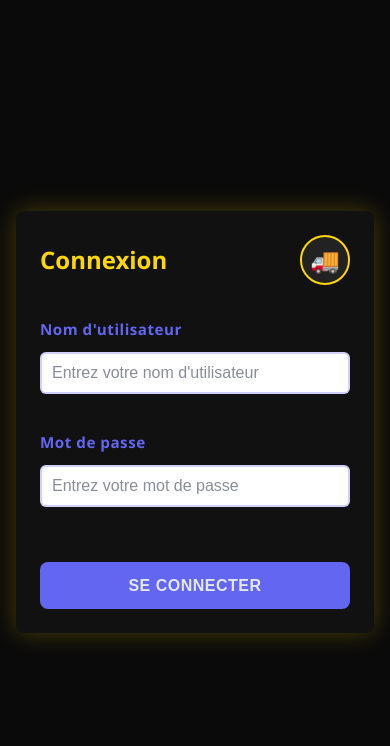
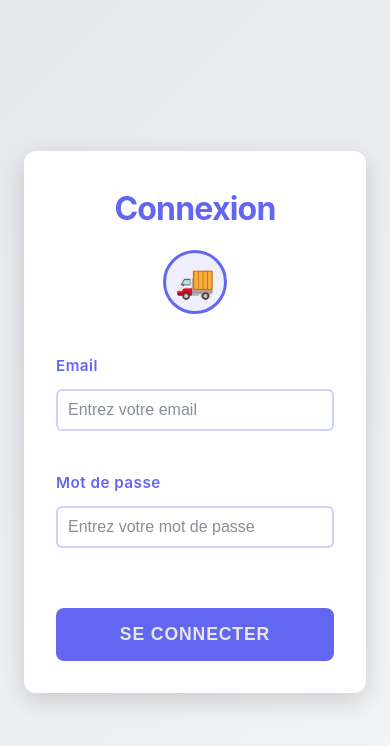
Before and after one commit to ilyessoussia/pfe, a React (Create React App) app: page /fleet in a window 390 px wide. Shown: the top 746 px of the page. Built offline with nearby package versions, Linux system fonts and the light colour scheme.

Commit message:
Initial project push to client repo

```diff
--- a/src/ProtectedRoute.js
+++ b/src/ProtectedRoute.js
@@ -3,9 +3,10 @@ import { Navigate } from 'react-router-dom';
 import { useAuth } from './AuthContext';
 
 const ProtectedRoute = ({ children }) => {
-  const { isLoggedIn } = useAuth();
+  const { user } = useAuth();
+  console.log('ProtectedRoute check:', { user });
 
-  return isLoggedIn ? children : <Navigate to="/fleet" />;
+  return user ? children : <Navigate to="/fleet" />;
 };
 
 export default ProtectedRoute;
--- a/src/pages/Login.css
+++ b/src/pages/Login.css
@@ -1,220 +1,199 @@
-/* Login.css */
+:root {
+  --color-background: #E5E7EB;
+  --color-content-background: #F3F4F6;
+  --color-text-light: #1F2937;
+  --color-primary: #6366F1;
+  --color-primary-dark: #4F46E5;
+  --color-primary-light: #C7D2FE;
+  --color-primary-lighter: #A5B4FC;
+  --color-primary-lightest: rgba(99, 102, 241, 0.15);
+  --color-text-muted: #6B7280;
+  --color-black: #000000;
+  --color-section-background: #F3F4F6;
+  --color-border-dark: #9CA3AF;
+  --color-shadow: rgba(0, 0, 0, 0.1);
+  --color-shadow-dark: rgba(0, 0, 0, 0.15);
+  --color-shadow-light: rgba(0, 0, 0, 0.05);
+  --color-white: #ffffff;
+  --color-green: #10B981;
+  --color-red: #EF4444;
+  --color-button-background: #E0E7FF;
+  --color-button-hover: #C7D2FE;
+}
+
 .login-container {
   display: flex;
   justify-content: center;
   align-items: center;
   min-height: 100vh;
-    background-color: #0a0a0a;
-    font-family: 'Segoe UI', Tahoma, Geneva, Verdana, sans-serif;
+  background: linear-gradient(135deg, var(--color-background) 0%, var(--color-content-background) 100%);
+  font-family: -apple-system, BlinkMacSystemFont, 'Segoe UI', Roboto, Oxygen, Ubuntu, Cantarell, 'Open Sans', 'Helvetica Neue', sans-serif;
 }
 
 .login-card {
-    background-color: #111;
-    padding: 2rem;
+  background-color: var(--color-white);
+  padding: 3rem 4rem;
   width: 100%;
-    max-width: 450px;
+  max-width: 550px;
   border-radius: 12px;
-    box-shadow: 0 0 25px rgba(255, 215, 0, 0.25);
-    color: #FFD700;
-    animation: fadeIn 0.5s ease-in-out;
+  box-shadow: 0 8px 24px var(--color-shadow-dark);
+  color: var(--color-text-light);
+  animation: slideUp 0.5s ease-out;
 }
 
-  @keyframes fadeIn {
-    from { opacity: 0; transform: translateY(-10px); }
+@keyframes slideUp {
+  from { opacity: 0; transform: translateY(20px); }
   to { opacity: 1; transform: translateY(0); }
 }
 
 .login-header {
   display: flex;
+  flex-direction: column;
   align-items: center;
-    justify-content: space-between;
-    margin-bottom: 2rem;
+  margin-bottom: 2.5rem;
 }
 
 .login-header h2 {
   margin: 0;
-    font-size: 1.8rem;
-    color: #FFD700;
+  font-size: 2.5rem;
+  font-weight: 700;
+  color: var(--color-primary);
+  letter-spacing: -0.025em;
 }
 
 .login-logo {
-    background-color: #222;
-    width: 50px;
-    height: 50px;
+  margin-top: 1rem;
+  background-color: var(--color-primary-lightest);
+  width: 64px;
+  height: 64px;
   display: flex;
   align-items: center;
   justify-content: center;
   border-radius: 50%;
-    border: 2px solid #FFD700;
+  border: 3px solid var(--color-primary);
 }
 
 .logo-icon {
-    font-size: 1.5rem;
+  font-size: 2rem;
 }
 
 .login-form {
   display: flex;
   flex-direction: column;
-    gap: 1.2rem;
+  gap: 1.5rem;
 }
 
 .form-group {
   display: flex;
   flex-direction: column;
-    margin-bottom: 0.5rem;
 }
 
 .form-group label {
   margin-bottom: 0.5rem;
+  font-size: 1.1rem;
   font-weight: 600;
-    color: #FFD700;
+  color: var(--color-primary-dark);
 }
 
 .login-form input {
-    padding: 0.9rem;
-    background-color: #222;
-    color: #FFD700;
-    border: 1px solid #FFD700;
+  padding: 1rem;
+  background-color: var(--color-content-background);
+  color: var(--color-text-light);
+  border: 2px solid var(--color-border-dark);
   border-radius: 8px;
-    font-size: 1rem;
-    transition: all 0.2s ease;
+  font-size: 1.1rem;
+  transition: all 0.3s ease;
 }
 
 .login-form input:focus {
-    border-color: #ffcc00;
+  border-color: var(--color-primary);
   outline: none;
-    background-color: #333;
-    box-shadow: 0 0 5px rgba(255, 215, 0, 0.5);
+  background-color: var(--color-white);
+  box-shadow: 0 0 8px var(--color-primary-lightest);
 }
 
 .login-form input::placeholder {
-    color: #998100;
+  color: var(--color-text-muted);
+  opacity: 0.7;
 }
 
 .input-error {
-    border: 1px solid #ff6b6b !important;
-    background-color: #221a1a !important;
+  border-color: var(--color-red) !important;
+  background-color: var(--color-white) !important;
 }
 
 .error-message {
-    color: #ff6b6b;
-    font-size: 0.8rem;
-    margin-top: 0.4rem;
-    animation: shakeError 0.6s;
+  color: var(--color-red);
+  font-size: 0.9rem;
+  margin-top: 0.5rem;
+  animation: fadeInError 0.3s;
 }
 
-  @keyframes shakeError {
-    0%, 100% { transform: translateX(0); }
-    20%, 60% { transform: translateX(-5px); }
-    40%, 80% { transform: translateX(5px); }
+@keyframes fadeInError {
+  from { opacity: 0; }
+  to { opacity: 1; }
 }
 
 .auth-error {
-    background-color: rgba(255, 107, 107, 0.2);
-    border-left: 3px solid #ff6b6b;
-    padding: 0.8rem;
-    margin: 0.5rem 0;
-    border-radius: 4px;
-    color: #ff6b6b;
+  background-color: rgba(239, 68, 68, 0.1);
+  border-left: 4px solid var(--color-red);
+  padding: 1rem;
+  margin: 1rem 0;
+  border-radius: 6px;
+  color: var(--color-red);
+  font-size: 1rem;
 }
 
 .form-actions {
-    margin-top: 1rem;
+  margin-top: 2rem;
+  text-align: center;
 }
 
 .btn-primary {
   width: 100%;
-    padding: 0.9rem;
-    background-color: #FFD700;
-    color: #111;
+  padding: 1.2rem;
+  background-color: var(--color-primary);
+  color: var(--color-white);
   border: none;
   border-radius: 8px;
-    font-weight: bold;
-    font-size: 1rem;
+  font-size: 1.2rem;
+  font-weight: 600;
   cursor: pointer;
-    transition: background-color 0.2s;
+  transition: all 0.3s ease;
   text-transform: uppercase;
-    letter-spacing: 0.5px;
+  letter-spacing: 0.05em;
 }
 
 .btn-primary:hover:not(:disabled) {
-    background-color: #e6c200;
-    box-shadow: 0 0 10px rgba(255, 215, 0, 0.4);
+  background-color: var(--color-primary-dark);
+  box-shadow: 0 4px 12px var(--color-primary-lightest);
 }
 
 .btn-primary:disabled {
   opacity: 0.6;
   cursor: not-allowed;
-  }
-
-  .login-footer {
-    margin-top: 1.5rem;
-    text-align: center;
-    display: flex;
-    flex-direction: column;
-    gap: 0.8rem;
-  }
-
-  .btn-link {
-    background: none;
-    border: none;
-    color: #FFD700;
-    text-decoration: underline;
-    cursor: pointer;
-    font-size: 0.9rem;
-    transition: color 0.2s;
-    padding: 0;
-  }
-
-  .btn-link:hover:not(:disabled) {
-    color: #ffcc00;
-  }
-
-  .btn-link:disabled {
-    opacity: 0.6;
-    cursor: not-allowed;
-  }
-
-  .reset-instructions {
-    color: #c4a300;
-    margin-bottom: 1.5rem;
-    line-height: 1.5;
-  }
-
-  .reset-success {
-    text-align: center;
-    padding: 1rem 0;
-  }
-
-  .success-icon {
-    width: 60px;
-    height: 60px;
-    margin: 0 auto 1rem;
-    background-color: rgba(255, 215, 0, 0.2);
-    border-radius: 50%;
-    display: flex;
-    align-items: center;
-    justify-content: center;
-    font-size: 1.5rem;
-    color: #FFD700;
-    border: 2px solid #FFD700;
-  }
-
-  .reset-success p {
-    margin-bottom: 1.5rem;
-    color: #c4a300;
-    line-height: 1.5;
+  background-color: var(--color-primary-lighter);
 }
 
 /* Responsive styles */
-  @media (max-width: 500px) {
+@media (max-width: 600px) {
   .login-card {
-      padding: 1.5rem;
-      margin: 1rem;
-      border-radius: 8px;
+    padding: 2rem;
+    margin: 1.5rem;
+    max-width: 90%;
   }
 
   .login-header h2 {
-      font-size: 1.5rem;
+    font-size: 2rem;
+  }
+
+  .login-form input {
+    font-size: 1rem;
+    padding: 0.9rem;
+  }
+
+  .btn-primary {
+    font-size: 1.1rem;
+    padding: 1rem;
   }
 }
--- a/src/pages/Login.js
+++ b/src/pages/Login.js
@@ -4,7 +4,7 @@ import { useAuth } from '../AuthContext';
 import './Login.css';
 
 const Login = () => {
-  const [username, setUsername] = useState('');
+  const [email, setEmail] = useState('');
   const [password, setPassword] = useState('');
   const [errors, setErrors] = useState({});
   const [isSubmitting, setIsSubmitting] = useState(false);
@@ -13,28 +13,31 @@ const Login = () => {
 
   const validateForm = () => {
     const newErrors = {};
-    if (!username.trim()) newErrors.username = "Le nom d'utilisateur est requis";
+    if (!email.trim()) newErrors.email = "L'email est requis";
+    else if (!/\S+@\S+\.\S+/.test(email)) newErrors.email = "L'email est invalide";
     if (!password) newErrors.password = "Le mot de passe est requis";
     return newErrors;
   };
 
-  const handleLogin = (e) => {
+  const handleLogin = async (e) => {
     e.preventDefault();
     const formErrors = validateForm();
 
     if (Object.keys(formErrors).length === 0) {
       setIsSubmitting(true);
-
-      // Simulate API call
-      setTimeout(() => {
-        if (username === 'admin' && password === 'chbsntt2025') {
-          login();
-          navigate('/fleet/dashboard');
-        } else {
-          setErrors({ auth: "Nom d'utilisateur ou mot de passe incorrect" });
-        }
+      try {
+        const trimmedEmail = email.trim();
+        const trimmedPassword = password.trim();
+        console.log('Form submission:', { email: trimmedEmail, password: trimmedPassword });
+        const user = await login(trimmedEmail, trimmedPassword);
+        console.log('Login result:', user);
+        navigate('/fleet/dashboard', { replace: true });
+      } catch (err) {
+        console.error('Login error:', err.message);
+        setErrors({ auth: err.message === 'Invalid login credentials' ? "Email ou mot de passe incorrect" : err.message });
+      } finally {
         setIsSubmitting(false);
-      }, 800);
+      }
     } else {
       setErrors(formErrors);
     }
@@ -52,17 +55,17 @@ const Login = () => {
 
         <form onSubmit={handleLogin} className="login-form">
           <div className="form-group">
-            <label htmlFor="username">Nom d'utilisateur</label>
+            <label htmlFor="email">Email</label>
             <input
-              id="username"
-              type="text"
-              placeholder="Entrez votre nom d'utilisateur"
-              value={username}
-              onChange={(e) => setUsername(e.target.value)}
-              className={errors.username ? "input-error" : ""}
+              id="email"
+              type="email"
+              placeholder="Entrez votre email"
+              value={email}
+              onChange={(e) => setEmail(e.target.value)}
+              className={errors.email ? "input-error" : ""}
               disabled={isSubmitting}
             />
-            {errors.username && <span className="error-message">{errors.username}</span>}
+            {errors.email && <span className="error-message">{errors.email}</span>}
           </div>
 
           <div className="form-group">
```
Also changed, not shown: src/AuthContext.js (+68 -5 lines), 1 other file (tests, documents, lock files or other folders). Lines whose indentation alone changed are shown as unchanged.
